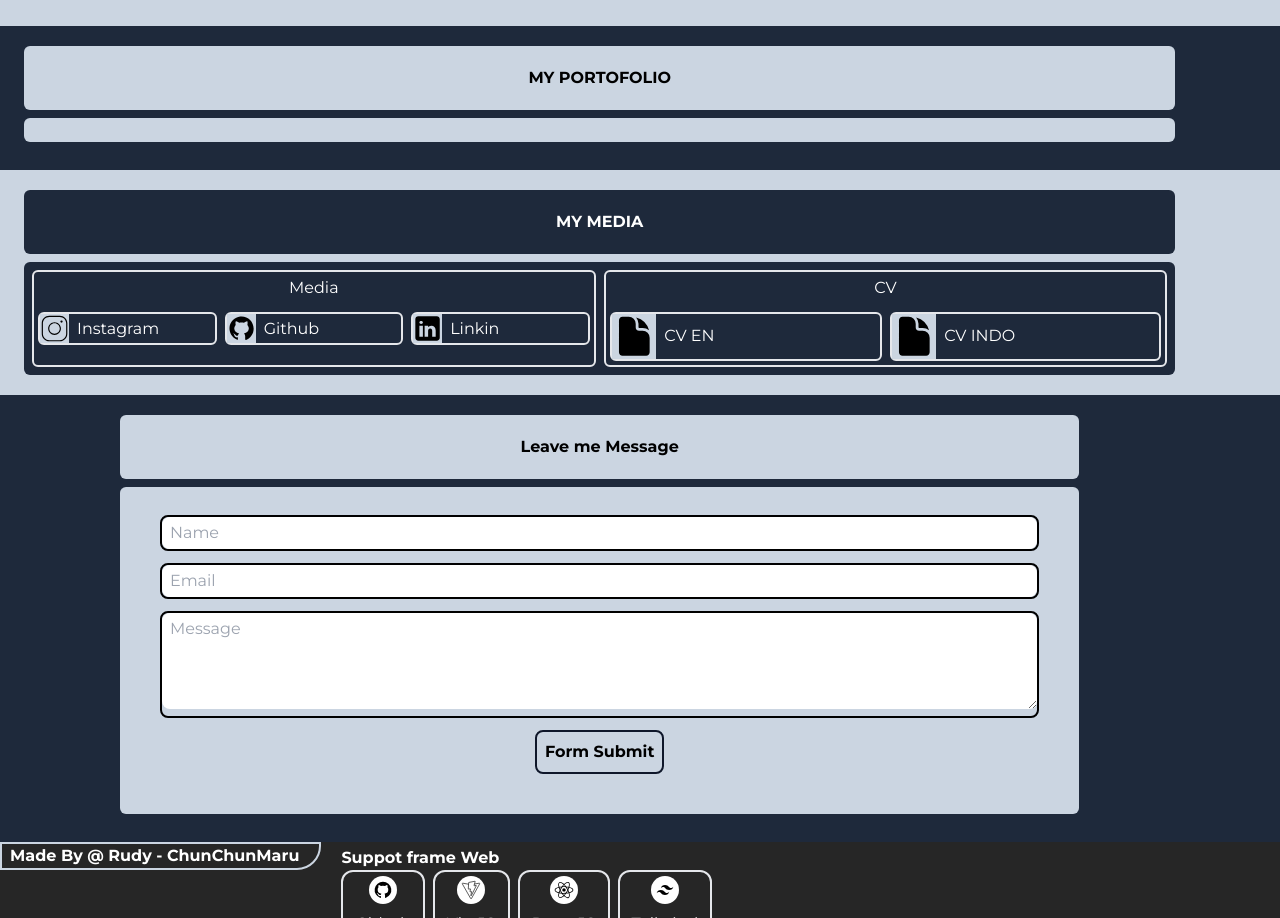
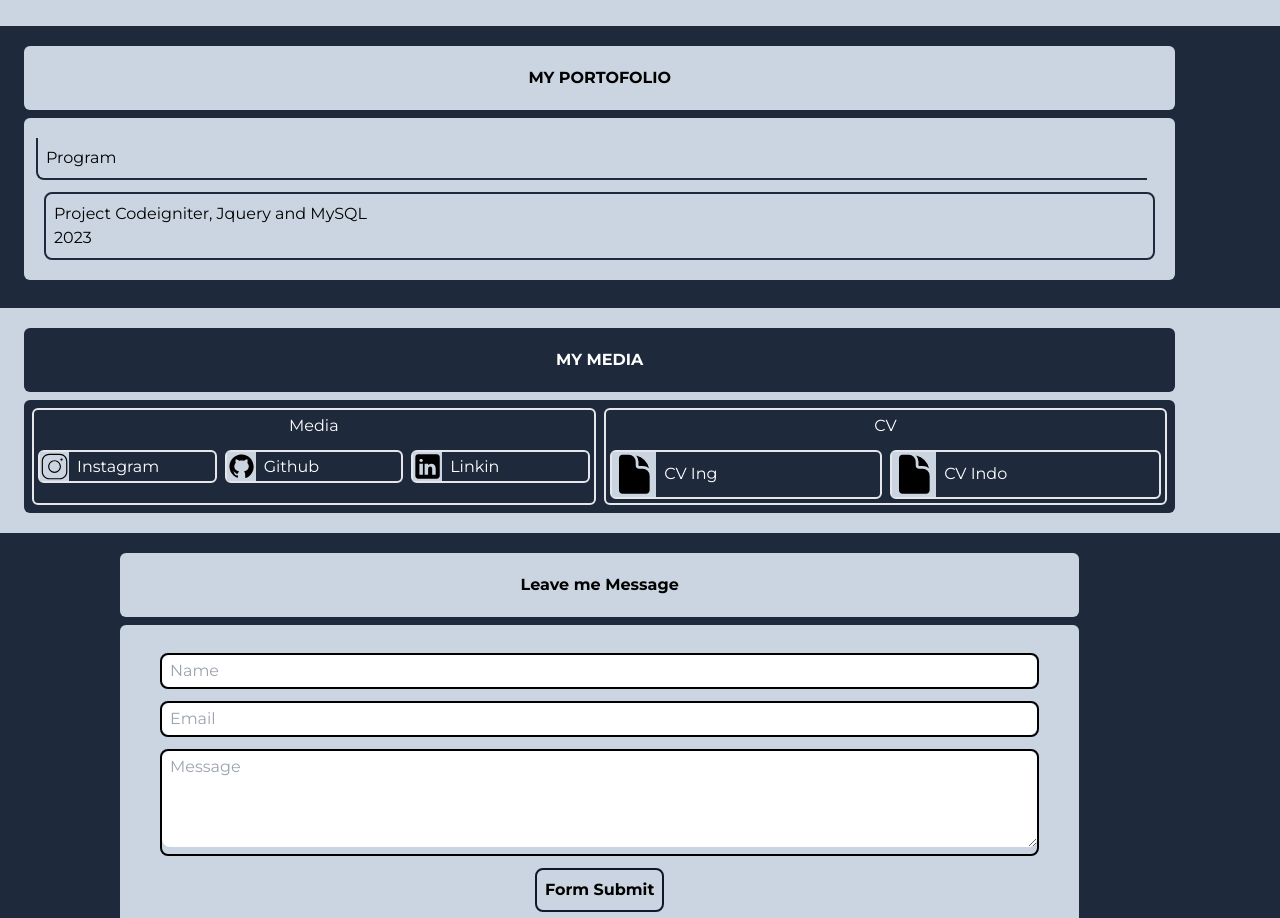
Before and after one commit to Rudy-ChunChunmaru/My_Main_Web, a React (Vite) app: page / in a window 1280 px wide. Shown: the part 1542-2460 px from the top of the page. Built offline with nearby package versions, Linux system fonts and the light colour scheme; a web font is replaced by a local one.

Commit message:
2024-05-14 (add portofolio detail)

```diff
--- a/src/scenes/media/Media.tsx
+++ b/src/scenes/media/Media.tsx
@@ -53,12 +53,12 @@ const data_media = [
 
 const data_cv = [
   {
-    title: "CV EN",
-    link: "https://1drv.ms/b/c/fc81b40dbee5501b/EQnIHXLuV95CnXm6D7Cr1OIBgpqf3kFzBWFZ2jbSnaXEmg?e=vIDEPW",
+    title: "CV Ing",
+    link: "https://drive.google.com/file/d/1QJy1XS1alxVPbm4jQGWl8aCg5gAW3nvj/view",
   },
   {
-    title: "CV INDO",
-    link: "https://1drv.ms/b/c/fc81b40dbee5501b/ERKMnvuDwI9LjyK6LJZSwbcBrByQ9LlcW_QLg70hLHqWJQ?e=aJt7j2",
+    title: "CV Indo",
+    link: "https://drive.google.com/file/d/1PHvG86RzIDZbaaNtlwu-kLusJAtYY6q7/view?usp=sharing",
   },
 ];
 
--- /dev/null
+++ b/src/scenes/portofolio/Program.tsx
@@ -0,0 +1,52 @@
+//photo logo
+
+type dataprogramdetailtype = {
+  info: string;
+  photo: JSX.Element;
+};
+
+type dataprogramtype = {
+  id: string;
+  title: string;
+  info: string;
+  time: string;
+  detail: dataprogramdetailtype[];
+};
+
+const data_program: dataprogramtype[] = [
+  {
+    id: "01",
+    title: "Project Codeigniter, Jquery and MySQL",
+    info: "",
+    time: "2023",
+    detail: [
+      {
+        info: "",
+        photo: <img alt="logo codeigniter" />,
+      },
+    ],
+  },
+];
+
+const Program = () => {
+  return (
+    <div className="w-full flex-row">
+      <div className="relative -left-2 mb-3 rounded-bl-lg border-b-2 border-l-2 border-slate-800 p-2">
+        Program
+      </div>
+      {data_program.map((data: dataprogramtype) => {
+        return (
+          <div className="flex justify-start gap-4 rounded-lg border-2 border-slate-800 p-2">
+            <div className="flex flex-col">
+              <div>{data.title}</div>
+              <div>{data.time}</div>
+            </div>
+            <div></div>
+          </div>
+        );
+      })}
+    </div>
+  );
+};
+
+export default Program;
--- /dev/null
+++ b/src/scenes/portofolio/Program_detail.tsx
@@ -0,0 +1,5 @@
+const Program_detail = () => {
+  return <div>Program_detail</div>;
+};
+
+export default Program_detail;
--- a/src/scenes/portofolio/index.tsx
+++ b/src/scenes/portofolio/index.tsx
@@ -1,5 +1,6 @@
 import { TypeSelectedPage } from "@/shared/types";
 import { motion } from "framer-motion";
+import Program from "./Program";
 
 type Props = {
   setSelectedPage: (value: TypeSelectedPage) => void;
@@ -16,7 +17,9 @@ const Portofolio = ({ setSelectedPage }: Props) => {
         <div className="mb-2 w-full rounded-md bg-slate-300 py-5 text-center">
           <strong>MY PORTOFOLIO</strong>
         </div>
-        <div className="mb-2 flex rounded-md bg-slate-300">&nbsp;</div>
+        <div className="mb-2 flex rounded-md bg-slate-300 p-5">
+          <Program></Program>
+        </div>
       </div>
     </motion.div>
   );
--- a/src/scenes/profile/Experience.tsx
+++ b/src/scenes/profile/Experience.tsx
@@ -120,6 +120,12 @@ const data_experince = [
         info: "TypeScript for front React and nestjs",
         link: "",
       },
+      {
+        time: 2024,
+        doing: "Project",
+        info: "This Website: Make my own web site about my profile using React TypeScript",
+        link: "",
+      },
     ],
     logo: <img src={logo_pfg} alt="logo UKM" />,
   },
```
